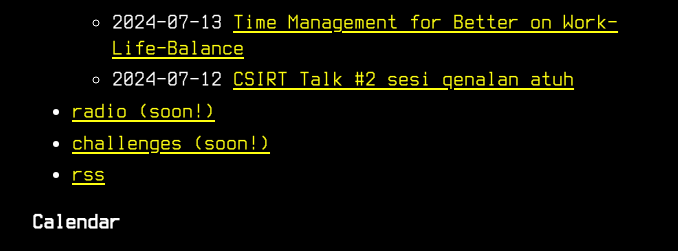
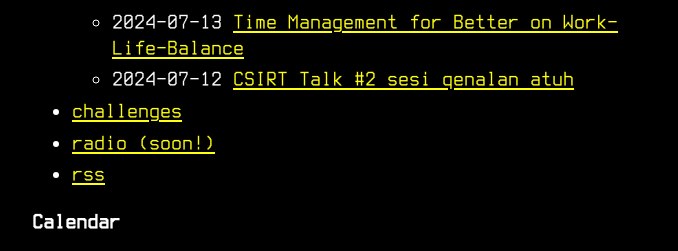
Before and after one commit to skill-issue-org/web, a Jekyll site: the page built from index.md, in a window 1280 px wide. Shown: the part 598-849 px from the top of the page, without its empty margins (288-966 px from the left). Built offline with Jekyll 4.4.1, drawn with Linux system fonts in a browser that asks for light colours; grey boxes are pictures that could not be loaded.

Commit message:
refactor: reorder menu
challanges & radio

Signed-off-by: Dwi Siswanto <git@dw1.io>

```diff
--- a/_data/menu.yml
+++ b/_data/menu.yml
@@ -18,9 +18,9 @@ entries:
   # - title: archives
   #   url: '/archives'
 
+  - title: challenges
+    url: '/challenges'
   - title: radio (soon!)
-    url: '#'
-  - title: challenges (soon!)
     url: '#'
   - title: rss
     url: feed.xml
```
